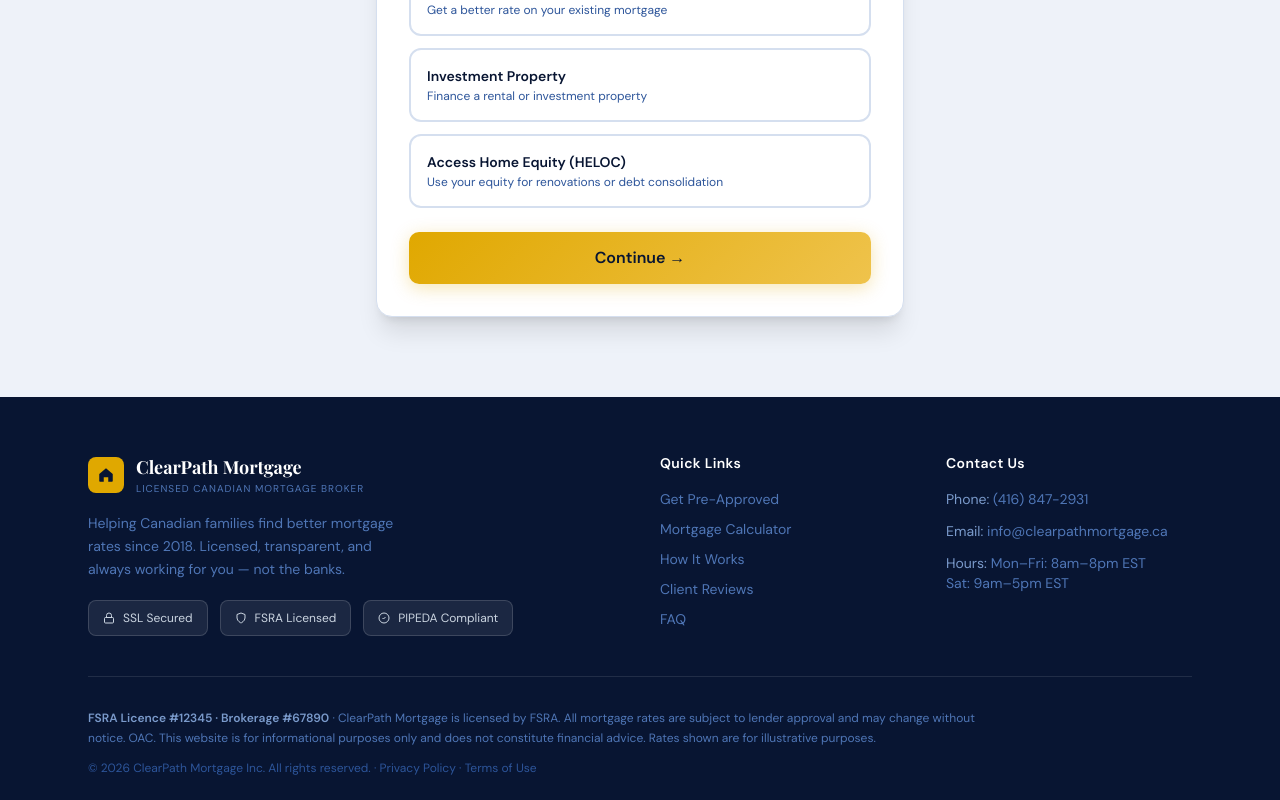
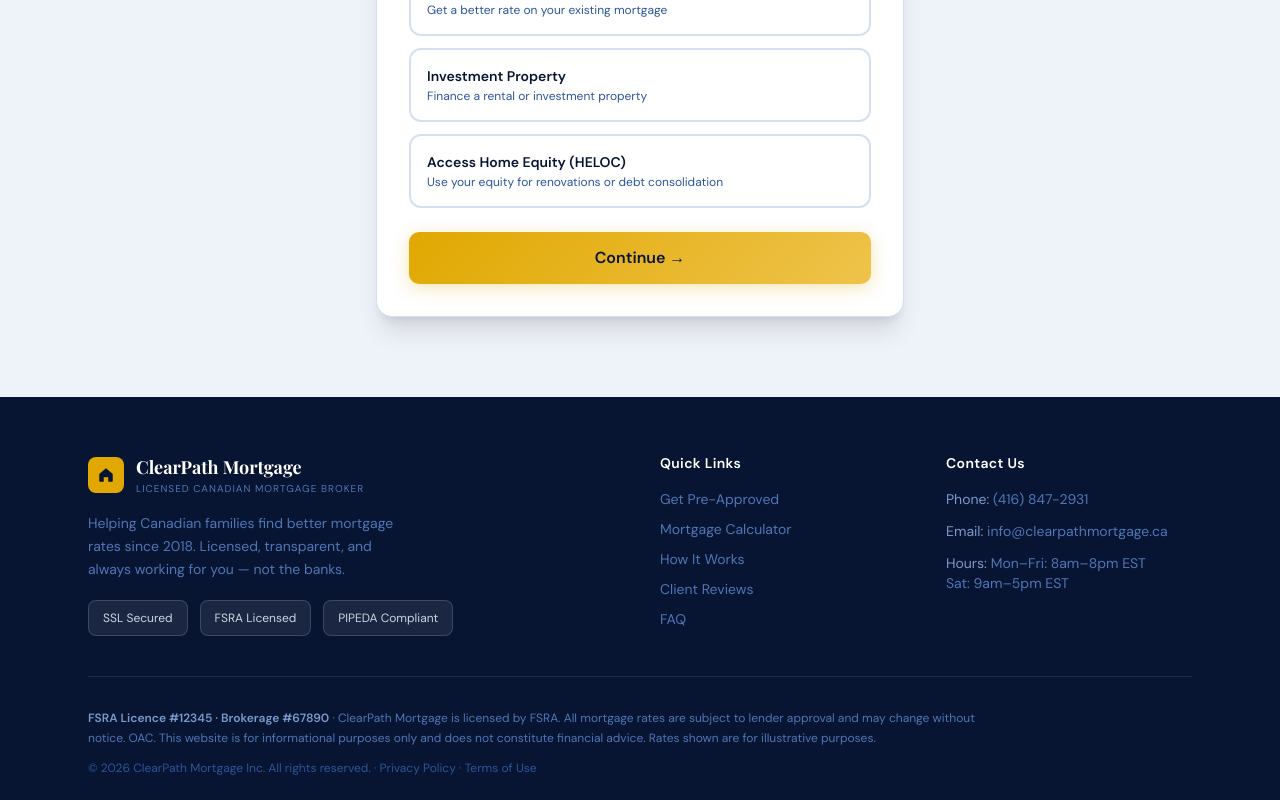
Before and after one commit to melzeranthony6-ai/clearpath-mortgage, a React (Vite) app: page / in a window 1280 px wide. Shown: the part 6589-7389 px from the top of the page. Built offline with nearby package versions, Linux system fonts and the light colour scheme.

Commit message:
fix: remove remaining icons from form step 1 and footer badges

```diff
--- a/src/components/Footer.tsx
+++ b/src/components/Footer.tsx
@@ -35,26 +35,9 @@ function Footer() {
                 working for you — not the banks.
               </p>
               <div className="flex gap-3 mt-5">
-                <div className="trust-badge">
-                  <svg width="12" height="12" viewBox="0 0 24 24" fill="none" stroke="currentColor" strokeWidth="2">
-                    <rect x="3" y="11" width="18" height="11" rx="2" />
-                    <path d="M7 11V7a5 5 0 0 1 10 0v4" />
-                  </svg>
-                  SSL Secured
-                </div>
-                <div className="trust-badge">
-                  <svg width="12" height="12" viewBox="0 0 24 24" fill="none" stroke="currentColor" strokeWidth="2">
-                    <path d="M12 22s8-4 8-10V5l-8-3-8 3v7c0 6 8 10 8 10z" />
-                  </svg>
-                  FSRA Licensed
-                </div>
-                <div className="trust-badge">
-                  <svg width="12" height="12" viewBox="0 0 24 24" fill="none" stroke="currentColor" strokeWidth="2">
-                    <path d="M9 12l2 2 4-4" />
-                    <circle cx="12" cy="12" r="10" />
-                  </svg>
-                  PIPEDA Compliant
-                </div>
+                <div className="trust-badge">SSL Secured</div>
+                <div className="trust-badge">FSRA Licensed</div>
+                <div className="trust-badge">PIPEDA Compliant</div>
               </div>
             </div>
 
--- a/src/components/LeadForm.tsx
+++ b/src/components/LeadForm.tsx
@@ -5,41 +5,6 @@ interface LeadFormProps {
 }
 
 const totalSteps = 4
-
-const GoalIcon = ({ type }: { type: string }) => {
-  const props = { width: 22, height: 22, viewBox: '0 0 24 24', fill: 'none', stroke: '#1a3f7f', strokeWidth: 1.8 }
-
-  switch (type) {
-    case 'purchase':
-      return (
-        <svg {...props}>
-          <path d="M3 10.5L12 3L21 10.5V20C21 20.55 20.55 21 20 21H15V15H9V21H4C3.45 21 3 20.55 3 20V10.5Z" />
-        </svg>
-      )
-    case 'renew':
-      return (
-        <svg {...props}>
-          <path d="M21.5 2v6h-6M2.5 22v-6h6M2 11.5a10 10 0 0 1 18.8-4.3M22 12.5a10 10 0 0 1-18.8 4.2" />
-        </svg>
-      )
-    case 'invest':
-      return (
-        <svg {...props}>
-          <polyline points="22 7 13.5 15.5 8.5 10.5 2 17" />
-          <polyline points="16 7 22 7 22 13" />
-        </svg>
-      )
-    case 'heloc':
-      return (
-        <svg {...props}>
-          <rect x="2" y="5" width="20" height="14" rx="2" />
-          <line x1="2" y1="10" x2="22" y2="10" />
-        </svg>
-      )
-    default:
-      return null
-  }
-}
 
 const EmploymentIcon = ({ type }: { type: string }) => {
   const props = { width: 20, height: 20, viewBox: '0 0 24 24', fill: 'none', stroke: '#1a3f7f', strokeWidth: 1.8 }
```
